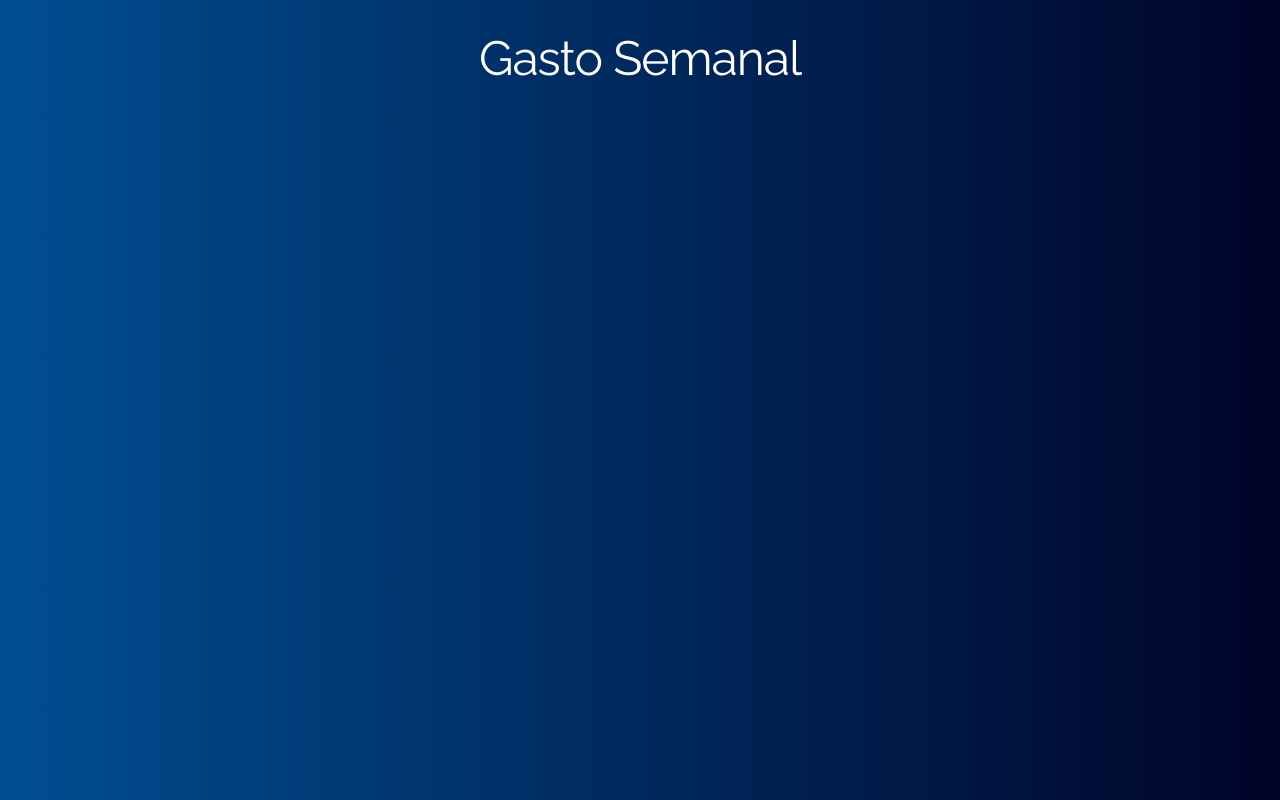
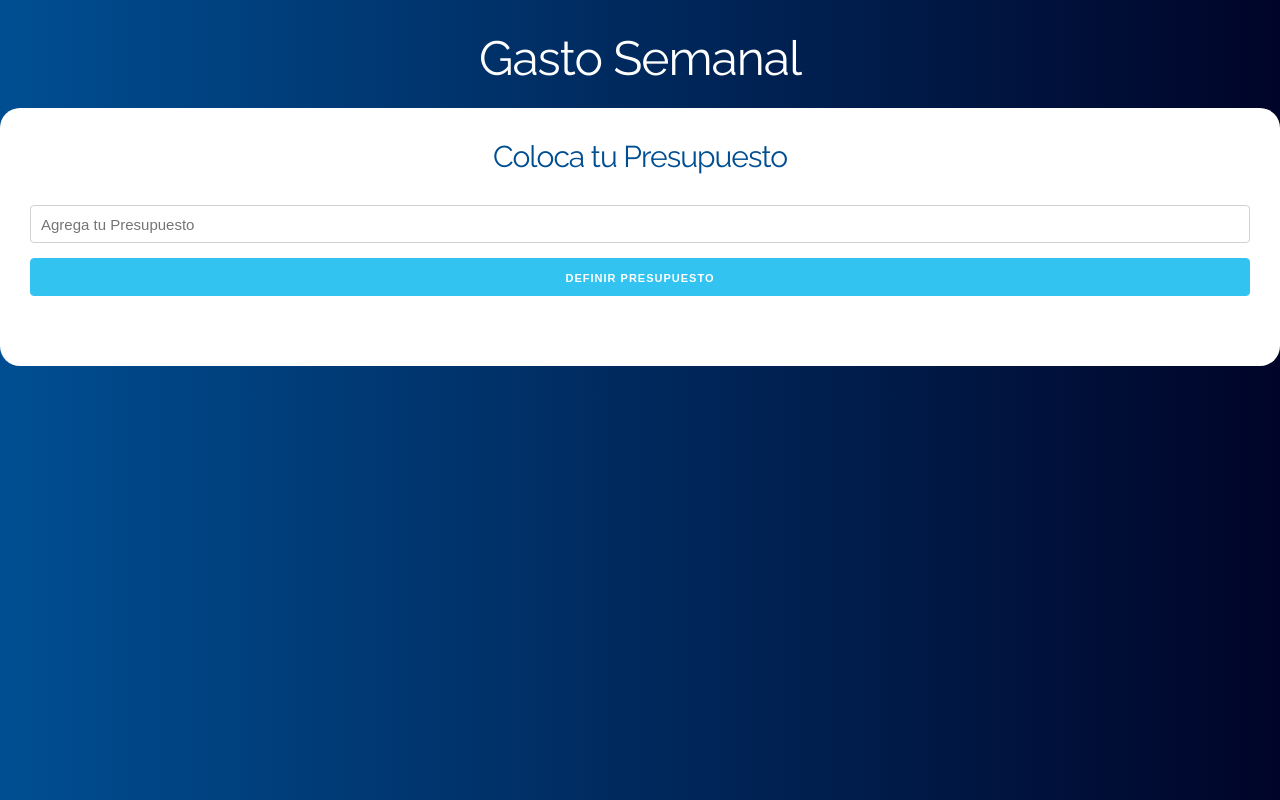
Before and after one commit to eacevedof/prj_reactjs3, a React (Create React App) app in the folder sec10_presup_semana_hooks/presupuestoreact/: page / in a window 1280 px wide. Built offline with nearby package versions, Linux system fonts and the light colour scheme.

Commit message:
3. Agregando el Primer Componente

```diff
--- a/sec10_presup_semana_hooks/presupuestoreact/src/App.js
+++ b/sec10_presup_semana_hooks/presupuestoreact/src/App.js
@@ -1,10 +1,15 @@
+//App.js
 import React from 'react';
+import Pregunta from "./components/Pregunta"
 
 function App() {
   return (
     <div className="App">
       <header>
         <h1>Gasto Semanal</h1>
+        <div className="contenido-principal contenido">
+          <Pregunta/>
+        </div>
       </header>
     </div>
   );
--- /dev/null
+++ b/sec10_presup_semana_hooks/presupuestoreact/src/components/Pregunta.js
@@ -0,0 +1,20 @@
+//Pregunta.js
+import React, {Fragment} from 'react'
+
+function Pregunta(){
+  return (
+    <Fragment>
+      <h2>Coloca tu Presupuesto</h2>
+      <form>
+        <input type="text"
+          className="u-full-width"
+          placeholder="Agrega tu Presupuesto"
+          //onChange={}
+        />
+        <input type="submit" className="button-primary u-full-width" value="Definir Presupuesto"/>
+      </form>
+    </Fragment>
+  )
+}
+
+export default Pregunta
```
Also changed, not shown: 1 other file (tests, documents, lock files or other folders).
